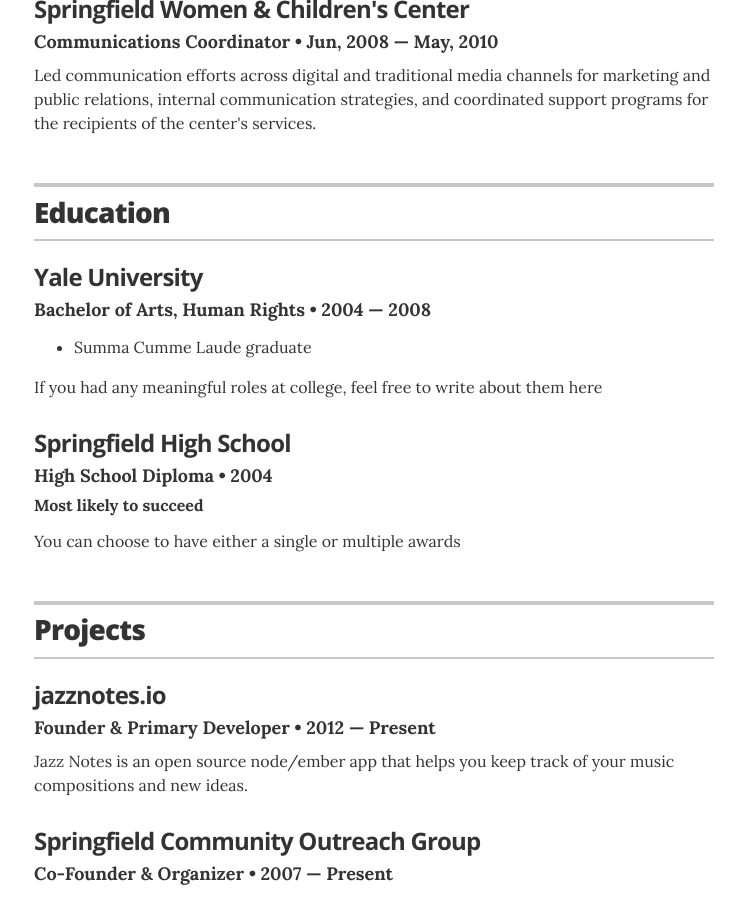
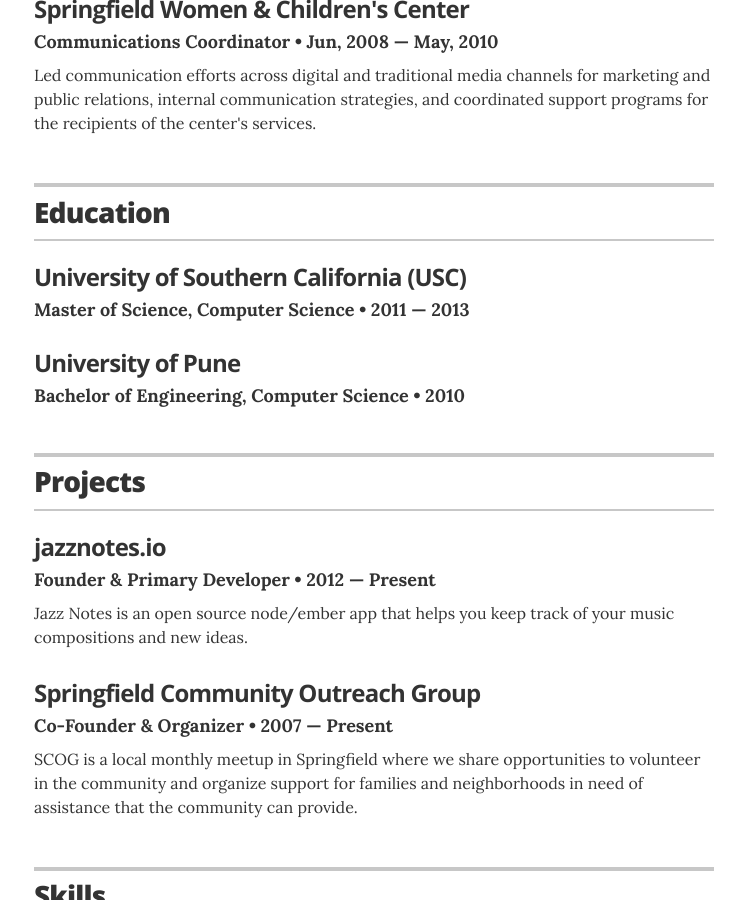
Before and after one commit to sanketgawaderepo/resume, a Jekyll site: the page built from index.html, in a window 1280 px wide and 900 px high, scrolled down 1033 px. Shown: the whole window, without its empty margins (266-1011 px from the left). Built offline with Jekyll 4.4.1, drawn with Linux system fonts in a browser that asks for light colours.

Commit message:
Update education.yml

```diff
--- a/_data/education.yml
+++ b/_data/education.yml
@@ -1,13 +1,13 @@
 # Degree
-- degree: Bachelor of Arts, Human Rights
-  uni: Yale University
-  year: 2004 &mdash; 2008
-  awards:
-    - award: Summa Cumme Laude graduate
-  summary: If you had any meaningful roles at college, feel free to write about them here
+- degree: Master  of  Science,  Computer  Science
+  uni: University  of  Southern  California  (USC)
+  year: 2011 &mdash; 2013
+#  awards:
+#    - award: Summa Cumme Laude graduate
+#  summary: If you had any meaningful roles at college, feel free to write about them here
 
-- degree: High School Diploma
-  uni: Springfield High School
-  year: 2004
-  award: Most likely to succeed
-  summary: You can choose to have either a single or multiple awards
+- degree: Bachelor  of  Engineering, Computer  Science
+  uni: University  of  Pune
+  year: 2010
+#  award: Most likely to succeed
+#  summary: You can choose to have either a single or multiple awards
```
